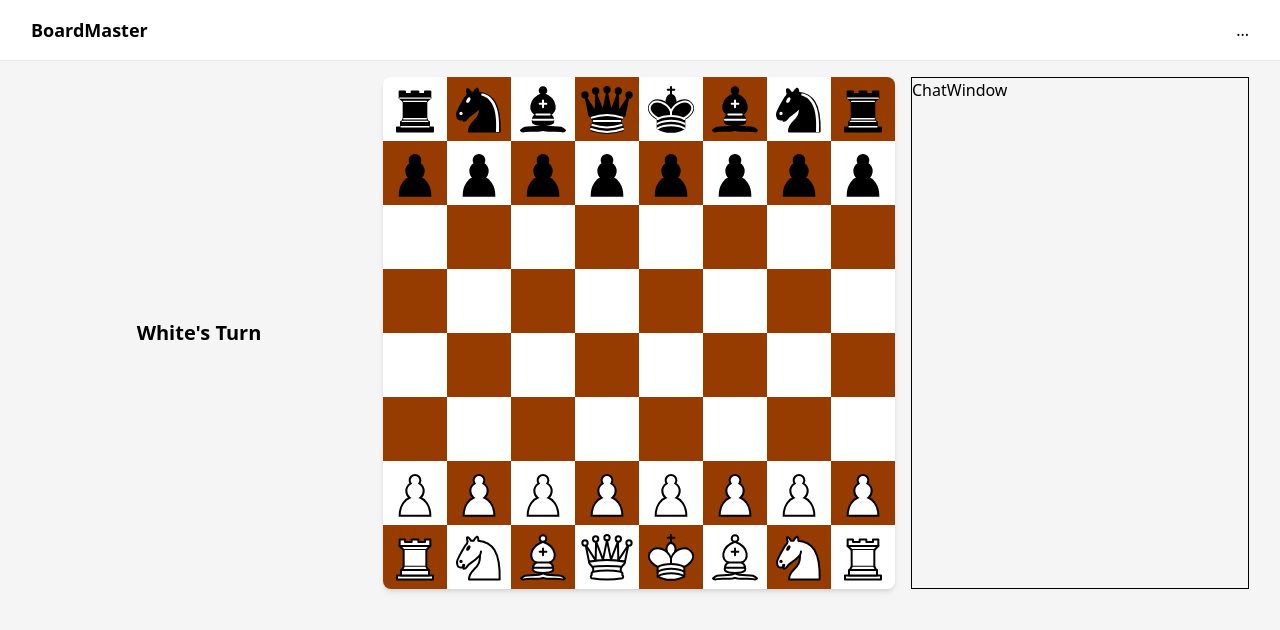
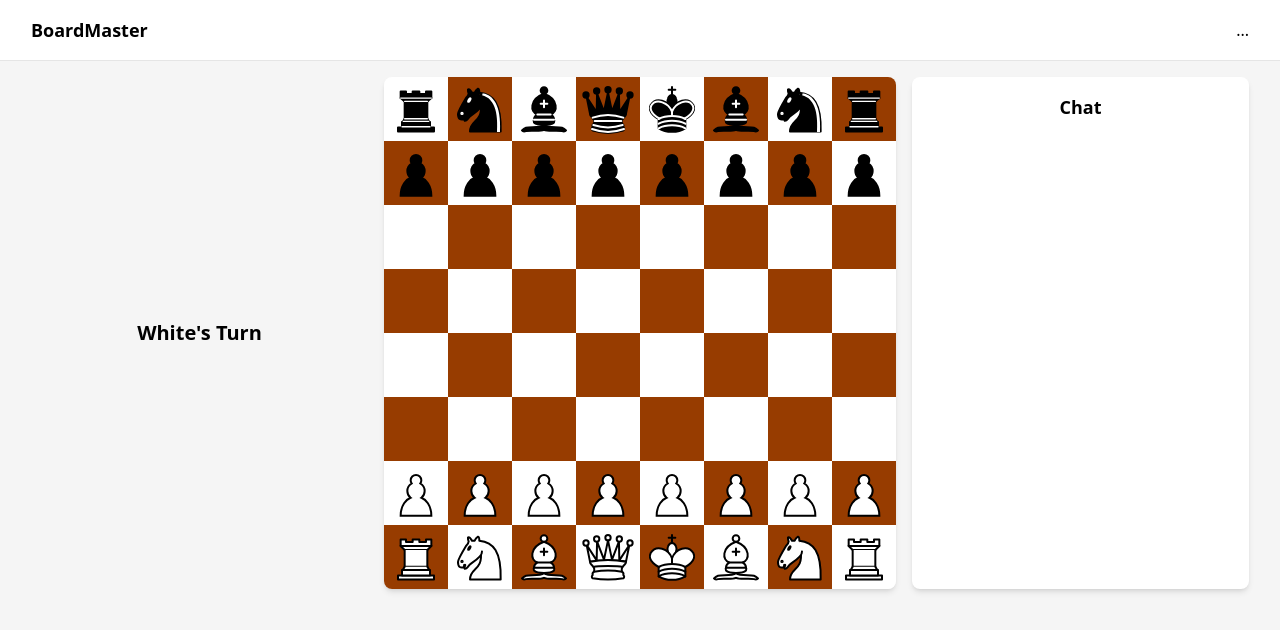
Before and after one commit to Solomon-77/board-games, a React (Vite) app: page /chess in a window 1280 px wide. Shown: the top 630 px of the page. Built offline with nearby package versions, Linux system fonts and the light colour scheme.

Commit message:
update package and ui chat window

```diff
--- a/src/games/chess/ui_components/ChatWindow.tsx
+++ b/src/games/chess/ui_components/ChatWindow.tsx
@@ -2,7 +2,11 @@
 
 const ChatWindow = () => {
    return (
-      <div className="flex-1 border">ChatWindow</div>
+      <div className="flex-1 rounded-lg shadow-md bg-white">
+         <div className="p-4">
+            <h1 className="text-center font-semibold text-lg">Chat</h1>
+         </div>
+      </div>
    )
 }
 
```
